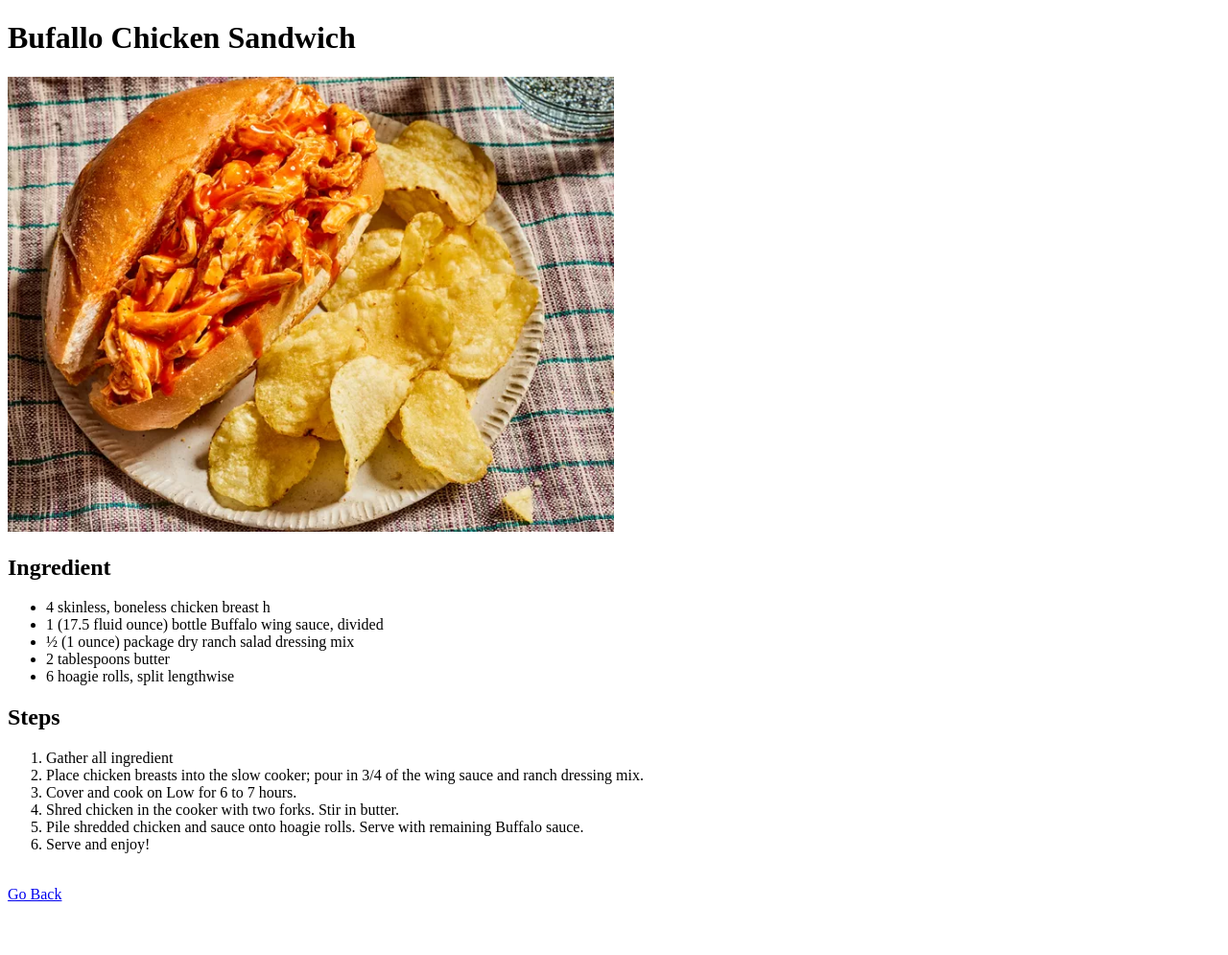
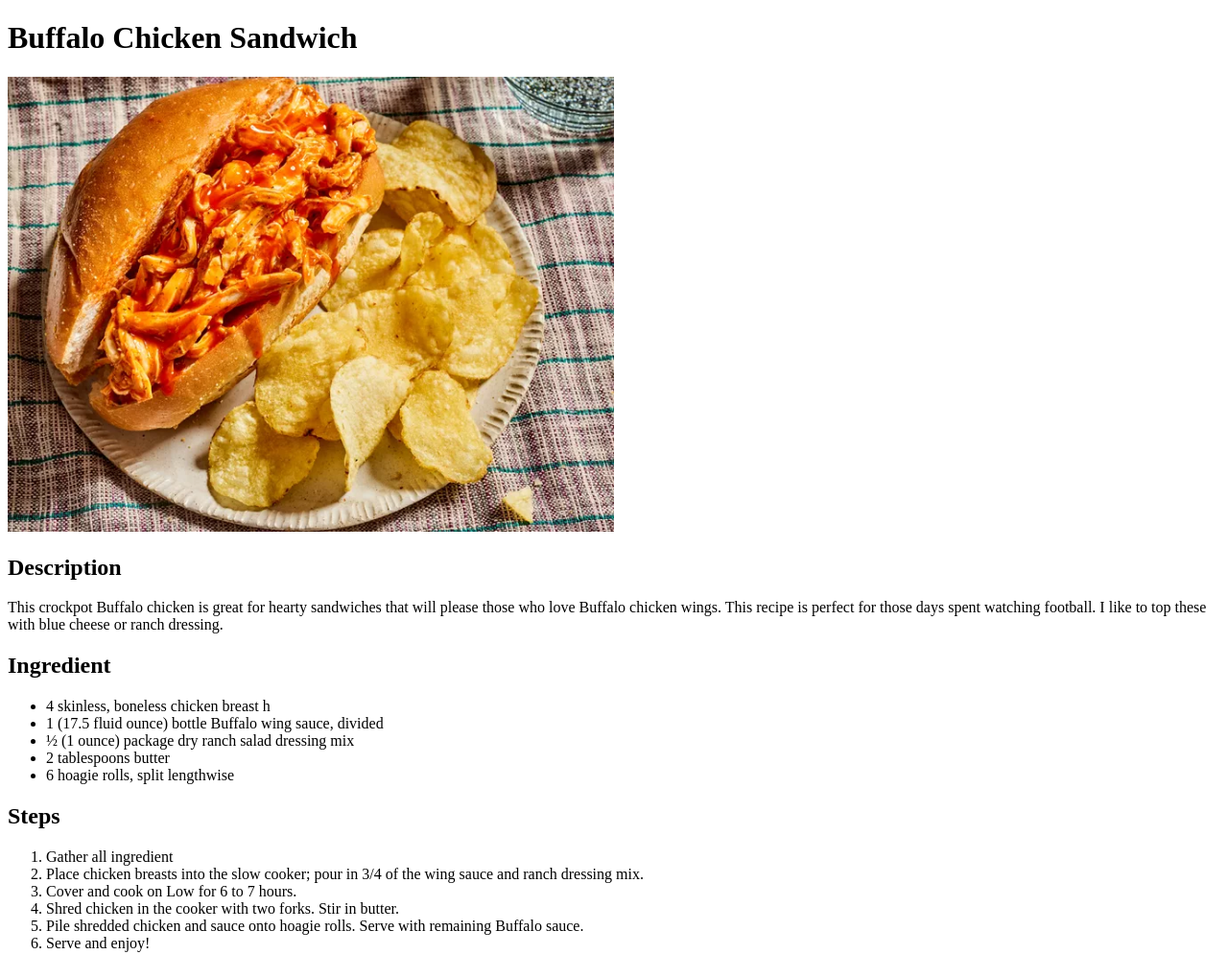
Before and after one commit to Frin123/odin-recipes, a plain HTML site: page recipes/bufallo-chiken-sandwich.html in a window 1280 px wide. Shown: the top 995 px of the page at 96% size. Before the commit the page ends 949 px from the top, so only its background shows below. Drawn offline with Linux system fonts and the light colour scheme.

Commit message:
Add recipe description

```diff
--- a/recipes/bufallo-chiken-sandwich.html
+++ b/recipes/bufallo-chiken-sandwich.html
@@ -3,11 +3,13 @@
 <head>
     <meta charset="UTF-8">
     <meta name="viewport" content="width=device-width, initial-scale=1.0">
-    <title>Bufallo Chicken Sandwich</title>
+    <title>Buffalo Chicken Sandwich</title>
 </head>
 <body>
-    <h1>Bufallo Chicken Sandwich</h1>
+    <h1>Buffalo Chicken Sandwich</h1>
     <img src="BufalloChikenSandwich.jpg" height="50%" width="50%">
+    <h2>Description</h2>
+    <p>This crockpot Buffalo chicken is great for hearty sandwiches that will please those who love Buffalo chicken wings. This recipe is perfect for those days spent watching football. I like to top these with blue cheese or ranch dressing.</p>
     <h2>Ingredient</h2>
     <ul>
         <li>4 skinless, boneless chicken breast h</li>
```
Also changed, not shown: recipes/cucumber-sandwich.html (+2 -0 lines), recipes/grilled-cheese-sandwich.html (+2 -0 lines).
